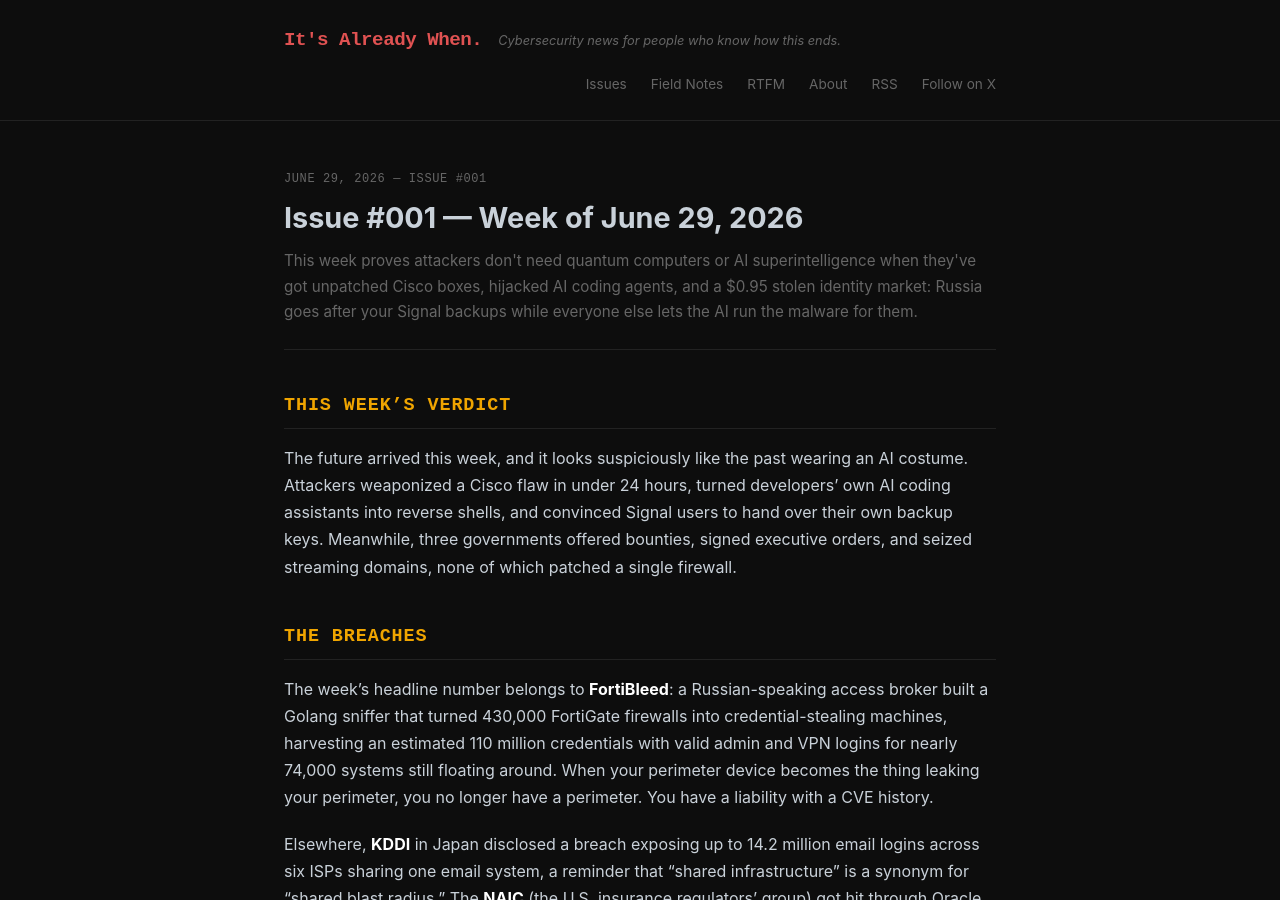
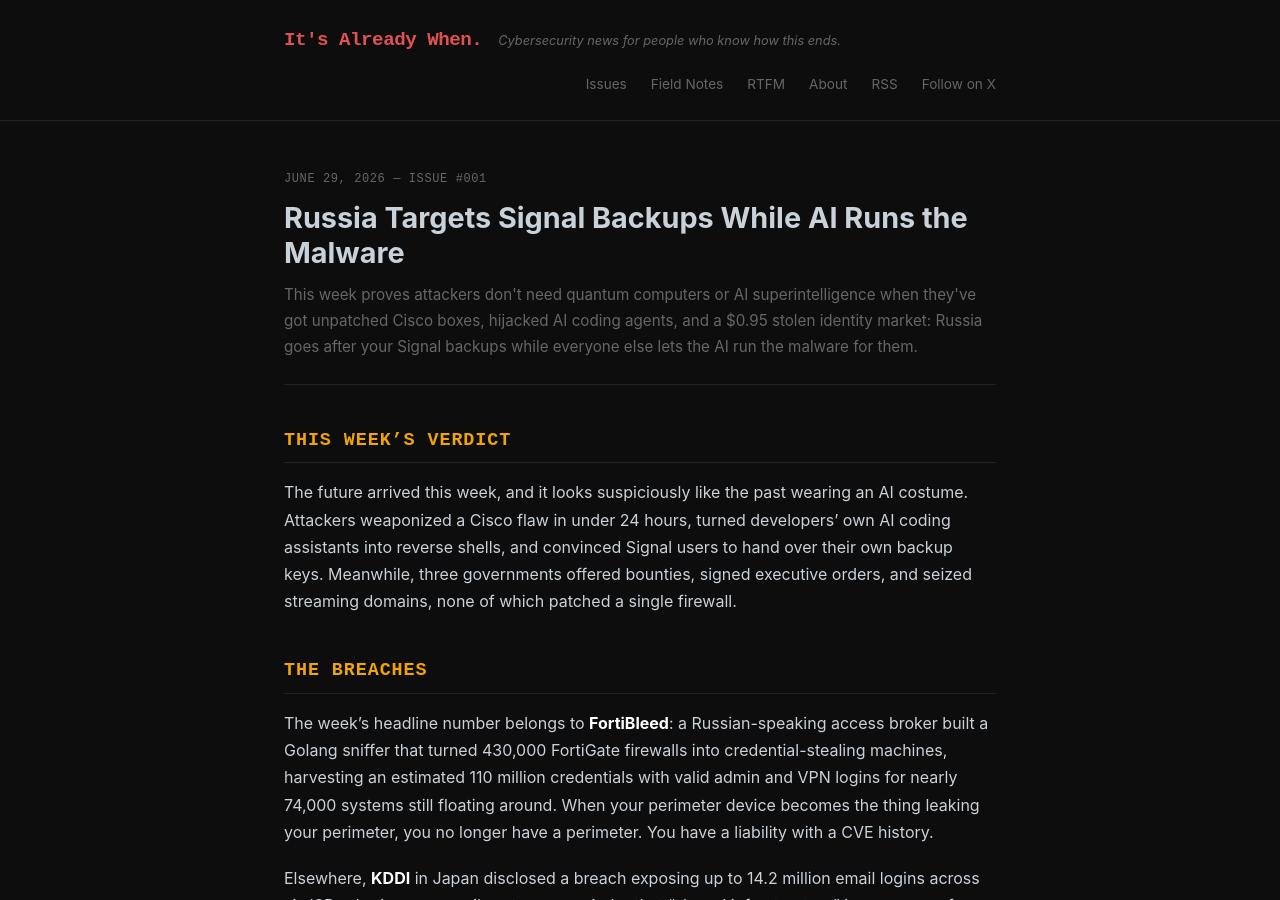
Before and after one commit to bizzal70/itsalreadywhen, a Jekyll site: the page built from _posts/2026-06-29-issue-001.md, in a window 1280 px wide and 900 px high. Built offline with Jekyll 4.4.1, drawn with Linux system fonts in a browser that asks for light colours.

Commit message:
fix(seo): backfill og:description from dek; retitle June-29 dup

```diff
--- a/_posts/2026-06-29-issue-001.md
+++ b/_posts/2026-06-29-issue-001.md
@@ -1,9 +1,10 @@
 ---
 layout: post
-title: "Issue #001 — Week of June 29, 2026"
+title: "Russia Targets Signal Backups While AI Runs the Malware"
 date: 2026-06-29
 issue: "1"
 summary: "This week proves attackers don't need quantum computers or AI superintelligence when they've got unpatched Cisco boxes, hijacked AI coding agents, and a $0.95 stolen identity market: Russia goes after your Signal backups while everyone else lets the AI run the malware for them."
+description: "This week proves attackers don't need quantum computers or AI superintelligence when they've got unpatched Cisco boxes, hijacked AI coding agents, and a $0.95 stolen identity market: Russia goes after your Signal backups while everyone else lets the AI run the malware for them."
 ---
 
 ## This Week's Verdict
```
